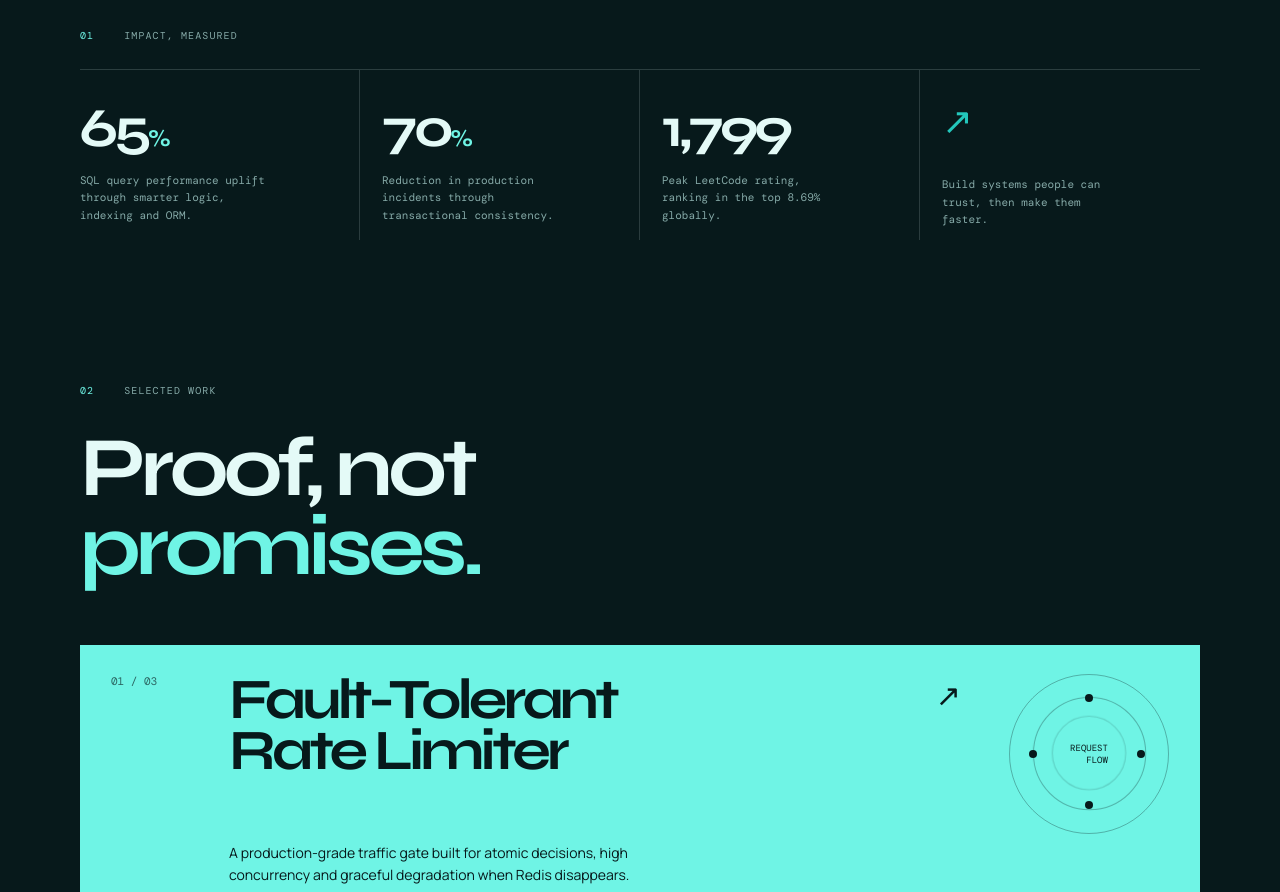
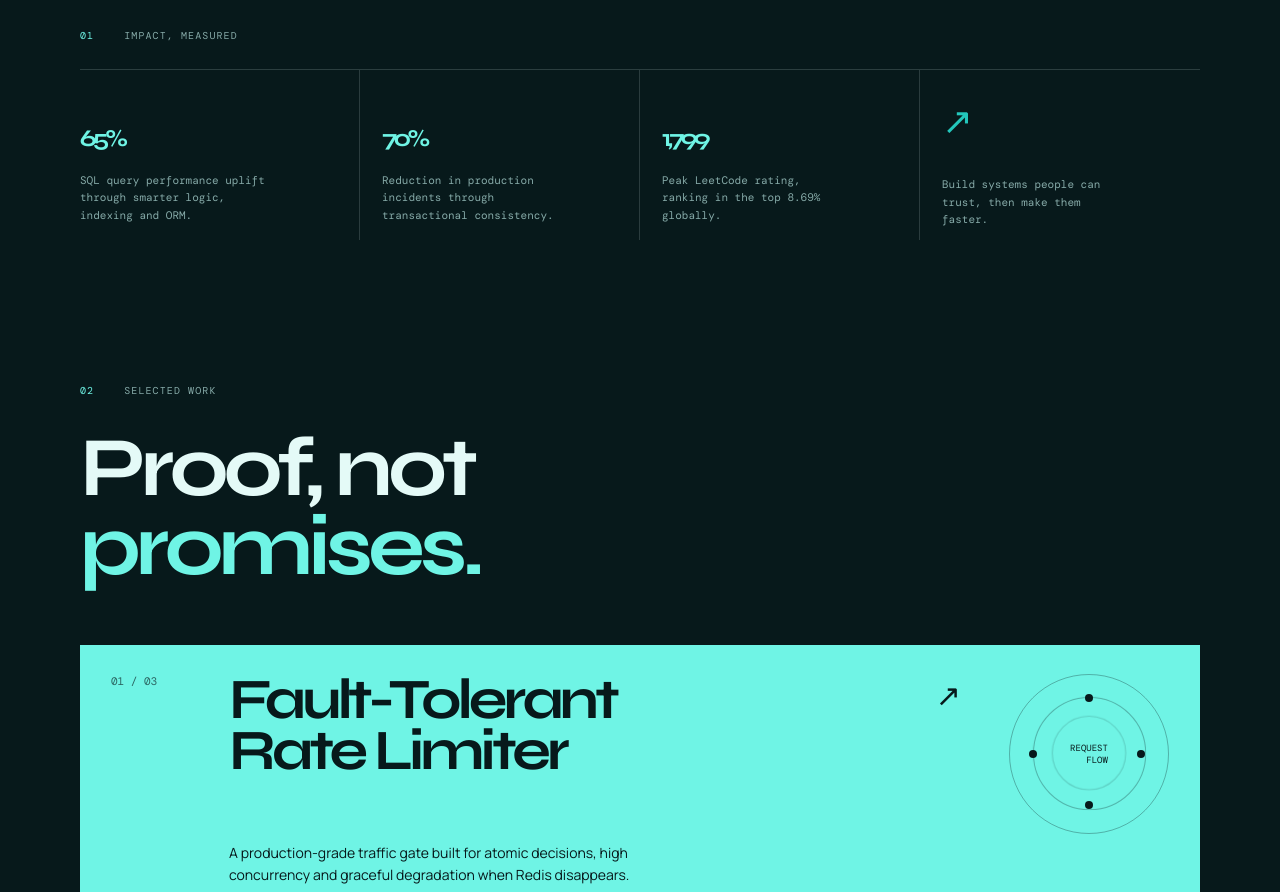
Before and after one commit to Harsh81181/harsh-bhardwaj-portfolio, a React (Vite) app: page / in a window 1280 px wide. Shown: the part 1020-1912 px from the top of the page. Built offline with nearby package versions, Linux system fonts and the light colour scheme.

Commit message:
Animate impact metrics on scroll

```diff
--- a/src/App.jsx
+++ b/src/App.jsx
@@ -1,4 +1,4 @@
-import { useEffect, useState } from 'react';
+import { useEffect, useRef, useState } from 'react';
 
 const socials = [
   ['LinkedIn', 'https://www.linkedin.com/in/harsh-bhardwaj-9ba233232/'],
@@ -36,7 +36,20 @@ function useReveal() {
 
 function Counter({ value, suffix = '' }) {
   const [count, setCount] = useState(0);
+  const [started, setStarted] = useState(false);
+  const counterRef = useRef(null);
   useEffect(() => {
+    const observer = new IntersectionObserver(([entry]) => {
+      if (entry.isIntersecting) {
+        setStarted(true);
+        observer.disconnect();
+      }
+    }, { threshold: 0.5 });
+    if (counterRef.current) observer.observe(counterRef.current);
+    return () => observer.disconnect();
+  }, []);
+  useEffect(() => {
+    if (!started) return undefined;
     let frame;
     const start = performance.now();
     const tick = (now) => {
@@ -46,8 +59,8 @@ function Counter({ value, suffix = '' }) {
     };
     frame = requestAnimationFrame(tick);
     return () => cancelAnimationFrame(frame);
-  }, [value]);
-  return <>{count.toLocaleString()}<span>{suffix}</span></>;
+  }, [started, value]);
+  return <span ref={counterRef}>{count.toLocaleString()}<span>{suffix}</span></span>;
 }
 
 function App() {
```
